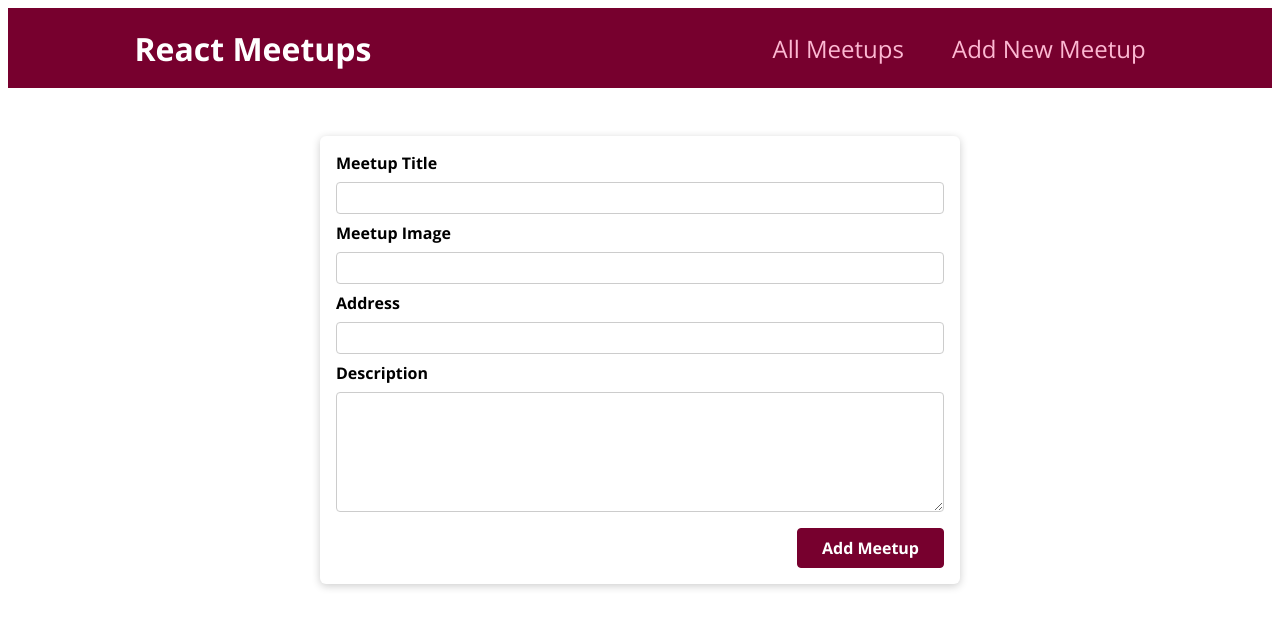
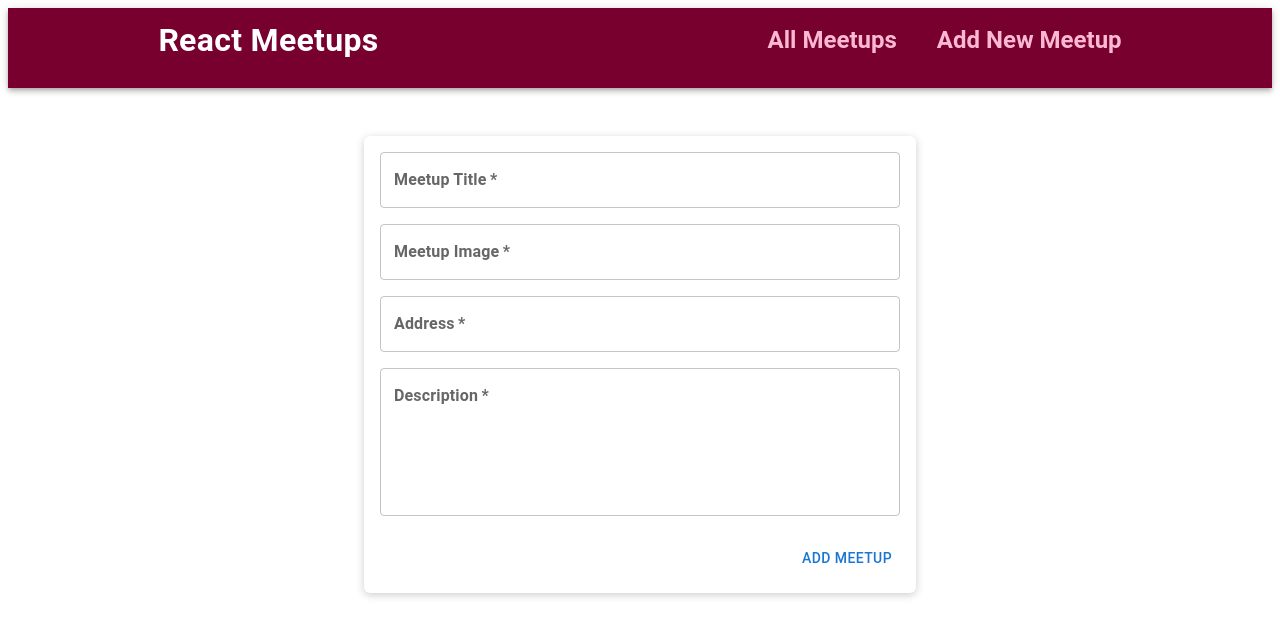
Before and after one commit to Zaklina-Radenkovic/nextjs_app, a Next.js app: page /new-meetup in a window 1280 px wide. Shown: the top 636 px of the page. Built offline with nearby package versions, Linux system fonts and the light colour scheme.

Commit message:
adding MUI style library

```diff
--- a/components/layout/Layout.js
+++ b/components/layout/Layout.js
@@ -1,12 +1,19 @@
-import MainNavigation from './MainNavigation';
-import classes from './Layout.module.css';
+import MainNavigation from "./MainNavigation";
+// import classes from './Layout.module.css';
+
+import Container from "@mui/material/Container";
+import { Fragment } from "react";
+import { Box } from "@mui/system";
 
 function Layout(props) {
   return (
-    <div>
+    <Fragment>
       <MainNavigation />
-      <main className={classes.main}>{props.children}</main>
-    </div>
+      <Container maxWidth="sm" sx={{ margin: "3rem auto" }}>
+        <main>{props.children}</main>
+        {/* <Box sx={{ bgcolor: "#cfe8fc", height: "100vh" }} /> */}
+      </Container>
+    </Fragment>
   );
 }
 
--- a/components/layout/MainNavigation.js
+++ b/components/layout/MainNavigation.js
@@ -1,21 +1,78 @@
-import Link from "next/link";
-import classes from "./MainNavigation.module.css";
+import NextLink from "next/link";
+// import classes from "./MainNavigation.module.css";
+// import { AppBar, Toolbar, Typography } from "@mui/material/AppBar";
+import AppBar from "@mui/material/AppBar";
+import Toolbar from "@mui/material/Toolbar";
+import Typography from "@mui/material/Typography";
+import Stack from "@mui/material/Stack";
+import Link from "@mui/material/Link";
 
 function MainNavigation() {
   return (
-    <header className={classes.header}>
-      <div className={classes.logo}>React Meetups</div>
-      <nav>
-        <ul>
-          <li>
-            <Link href="/">All Meetups</Link>
-          </li>
-          <li>
-            <Link href="/new-meetup">Add New Meetup</Link>
-          </li>
-        </ul>
-      </nav>
-    </header>
+    // <header className={classes.header}>
+    //   <div className={classes.logo}>React Meetups</div>
+    //   <nav>
+    //     <ul>
+    //       <li>
+    //         <Link href="/">All Meetups</Link>
+    //       </li>
+    //       <li>
+    //         <Link href="/new-meetup">Add New Meetup</Link>
+    //       </li>
+    //     </ul>
+    //   </nav>
+    // </header>
+
+    <AppBar
+      position="static"
+      justifyContent="center"
+      sx={{
+        width: "100%",
+        height: "5rem",
+        padding: "0 10%",
+        backgroundColor: "#77002e",
+      }}
+    >
+      <Stack direction="row" spacing={2} justifyContent="space-between">
+        <Toolbar>
+          <Typography
+            component="div"
+            href="/"
+            sx={{
+              fontWeight: 700,
+              fontSize: "2rem",
+              color: "inherit",
+            }}
+          >
+            React Meetups
+          </Typography>
+        </Toolbar>
+        <Toolbar>
+          <Typography
+            component="div"
+            variant="h5"
+            href="/"
+            sx={{
+              fontWeight: 700,
+              color: "#fcb8d2",
+            }}
+          >
+            <Stack spacing={5} direction="row">
+              <NextLink href="/" passHref>
+                <Link underline="none" color="inherit" className="header_link">
+                  All Meetups
+                </Link>
+              </NextLink>
+              <NextLink href="/new-meetup" passHref>
+                <Link underline="none" color="inherit" className="header_link">
+                  Add New Meetup
+                </Link>
+              </NextLink>
+            </Stack>
+          </Typography>
+        </Toolbar>
+      </Stack>
+    </AppBar>
   );
 }
 
--- a/components/meetups/NewMeetupForm.js
+++ b/components/meetups/NewMeetupForm.js
@@ -1,4 +1,5 @@
 import { useRef } from "react";
+import { Stack, TextField, Button } from "@mui/material";
 
 import Card from "../ui/Card";
 import classes from "./NewMeetupForm.module.css";
@@ -28,32 +29,71 @@ function NewMeetupForm(props) {
   }
 
   return (
+    // <Card>
+    //   <form className={classes.form} onSubmit={submitHandler}>
+    //     <div className={classes.control}>
+    //       <label htmlFor="title">Meetup Title</label>
+    //       <input type="text" required id="title" ref={titleInputRef} />
+    //     </div>
+    //     <div className={classes.control}>
+    //       <label htmlFor="image">Meetup Image</label>
+    //       <input type="url" required id="image" ref={imageInputRef} />
+    //     </div>
+    //     <div className={classes.control}>
+    //       <label htmlFor="address">Address</label>
+    //       <input type="text" required id="address" ref={addressInputRef} />
+    //     </div>
+    //     <div className={classes.control}>
+    //       <label htmlFor="description">Description</label>
+    //       <textarea
+    //         id="description"
+    //         required
+    //         rows="5"
+    //         ref={descriptionInputRef}
+    //       ></textarea>
+    //     </div>
+    //     <div className={classes.actions}>
+    //       <button>Add Meetup</button>
+    //     </div>
+    //   </form>
+    // </Card>
+
     <Card>
-      <form className={classes.form} onSubmit={submitHandler}>
-        <div className={classes.control}>
-          <label htmlFor="title">Meetup Title</label>
-          <input type="text" required id="title" ref={titleInputRef} />
-        </div>
-        <div className={classes.control}>
-          <label htmlFor="image">Meetup Image</label>
-          <input type="url" required id="image" ref={imageInputRef} />
-        </div>
-        <div className={classes.control}>
-          <label htmlFor="address">Address</label>
-          <input type="text" required id="address" ref={addressInputRef} />
-        </div>
-        <div className={classes.control}>
-          <label htmlFor="description">Description</label>
-          <textarea
-            id="description"
-            required
-            rows="5"
-            ref={descriptionInputRef}
-          ></textarea>
-        </div>
-        <div className={classes.actions}>
-          <button>Add Meetup</button>
-        </div>
+      <form onSubmit={submitHandler}>
+        <Stack spacing={3} sx={{ padding: "1rem" }}>
+          <Stack spacing={2}>
+            <TextField
+              label="Meetup Title"
+              required
+              ref={titleInputRef}
+              MuiFormLabel-color="red"
+            />
+            <TextField
+              label="Meetup Image"
+              type="url"
+              required
+              ref={imageInputRef}
+              MuiInputBase-colorPrimary="red"
+            />
+            <TextField
+              label="Address"
+              type="text"
+              required
+              ref={addressInputRef}
+            />
+            <TextField
+              id="outlined-textarea"
+              label="Description"
+              required
+              multiline
+              rows={5}
+              ref={descriptionInputRef}
+            />
+          </Stack>
+          <Stack justifyContent="center">
+            <Button sx={{ alignSelf: "end" }}>Add Meetup</Button>
+          </Stack>
+        </Stack>
       </form>
     </Card>
   );
--- a/package.json
+++ b/package.json
@@ -9,6 +9,9 @@
     "lint": "next lint"
   },
   "dependencies": {
+    "@emotion/react": "^11.10.0",
+    "@emotion/styled": "^11.10.0",
+    "@mui/material": "^5.9.3",
     "mongodb": "^4.8.1",
     "next": "12.2.3",
     "react": "18.2.0",
--- a/styles/globals.css
+++ b/styles/globals.css
@@ -1,11 +1,11 @@
-@import url('https://fonts.googleapis.com/css2?family=Lato:wght@700&family=Open+Sans:wght@400;700&display=swap');
+@import url("https://fonts.googleapis.com/css2?family=Lato:wght@700&family=Open+Sans:wght@400;700&display=swap");
 
 * {
   box-sizing: border-box;
 }
 
 body {
-  font-family: 'Open Sans', 'Lato', sans-serif;
+  font-family: "Open Sans", "Lato", sans-serif;
 }
 
 h1,
@@ -14,5 +14,57 @@ h3,
 h4,
 h5,
 h6 {
-  font-family: 'Lato', sans-serif;
+  font-family: "Lato", sans-serif;
 }
+
+.MuiPaper-root .MuiAppBar-root {
+  width: 100%;
+}
+
+.MuiImageListItem-img {
+  width: 100%;
+  object-fit: cover;
+}
+
+.MuiCardContent-root {
+  background-color: white;
+  border-radius: 6px;
+  box-shadow: 0 2px 8px rgba(0, 0, 0, 0.2);
+}
+
+.MuiButtonBase-root {
+  font: inherit;
+  cursor: pointer;
+  color: #fff;
+  border: 1px solid #77002e;
+  background-color: #77002e;
+  padding: 0.5rem 1.5rem;
+  border-radius: 4px;
+  font-weight: bold;
+}
+
+.MuiButtonBase-root:hover,
+.MuiButtonBase-root:active {
+  background-color: #a50e48;
+  border-color: #a50e48;
+}
+
+.css-1t6e9jv-MuiCardActions-root {
+  justify-content: center;
+}
+
+.header_link:hover,
+.header_link:active {
+  color: white;
+}
+
+.css-1u3bzj6-MuiFormControl-root-MuiTextField-root .MuiFormLabel-root {
+  font-weight: bold;
+}
+
+.MuiFormLabel-root.Mui-focused {
+  color: inherit;
+}
+.MuiOutlinedInput-root.Mui-focused .MuiOutlinedInput-notchedOutline {
+  border-color: inherit;
+}
```
Also changed, not shown: components/meetups/MeetupItem.js (+62 -14 lines), components/meetups/MeetupList.js (+12 -3 lines), 1 other file (tests, documents, lock files or other folders).
